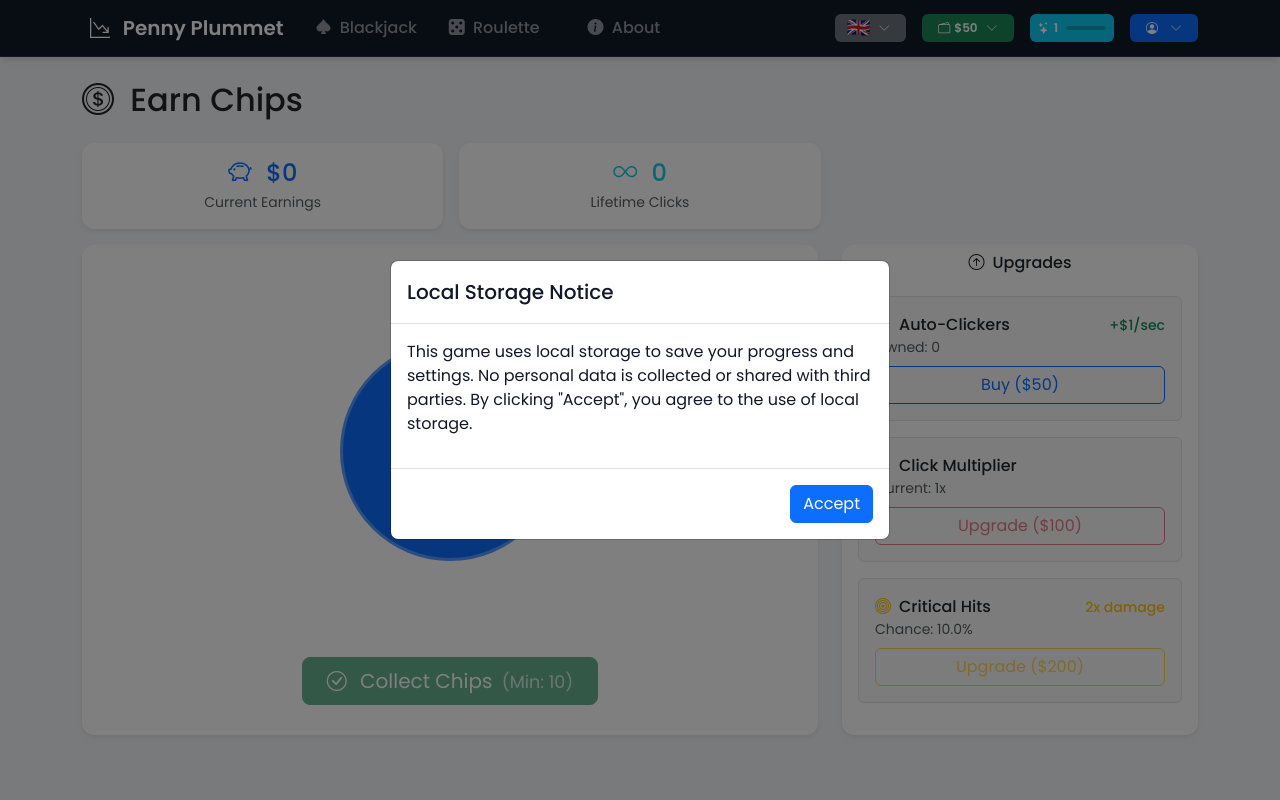
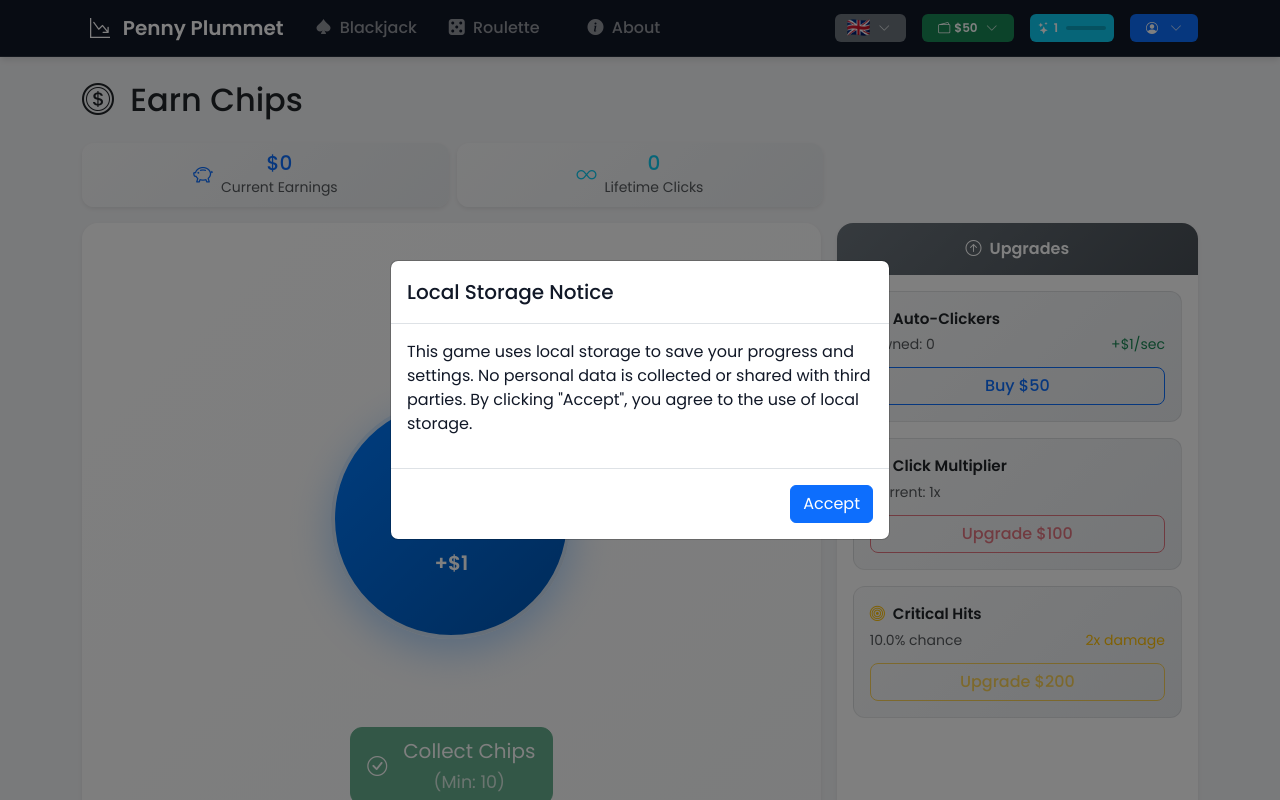
Before and after one commit to benceb2/penny-plummet, a Vue app: page /clicker in a window 1280 px wide. Shown: the top 800 px of the page. Built offline with nearby package versions, Linux system fonts and the light colour scheme.

Commit message:
more clicker layout twaeking

```diff
--- a/src/views/ClickerView.vue
+++ b/src/views/ClickerView.vue
@@ -30,52 +30,59 @@ const comboColor = computed(() => {
     :showBalance="true">
 
     <div class="container-fluid px-0">
-      <!-- Stats Header - Full Width -->
-      <div class="row g-3 mb-3">
+      <!-- Stats Header - Compact and Modern -->
+      <div class="row g-2 mb-3">
         <div class="col-md-4">
-          <div class="card border-0 shadow-sm stat-card">
-            <div class="card-body text-center py-3">
-              <h4 class="text-primary mb-1">
-                <i class="bi bi-piggy-bank me-2"></i>
-                {{ clickerStore.formattedClicks }}
-              </h4>
-              <div class="text-muted small">Current Earnings</div>
+          <div class="stat-card card border-0 shadow-sm h-100">
+            <div class="card-body text-center py-2">
+              <div class="d-flex align-items-center justify-content-center">
+                <i class="bi bi-piggy-bank text-primary me-2 fs-5"></i>
+                <div>
+                  <div class="h5 mb-0 text-primary">{{ clickerStore.formattedClicks }}</div>
+                  <small class="text-muted">Current Earnings</small>
+                </div>
+              </div>
             </div>
           </div>
         </div>
         <div class="col-md-4">
-          <div class="card border-0 shadow-sm stat-card">
-            <div class="card-body text-center py-3">
-              <h4 class="text-info mb-1">
-                <i class="bi bi-infinity me-2"></i>
-                {{ clickerStore.formattedLifetimeClicks }}
-              </h4>
-              <div class="text-muted small">Lifetime Clicks</div>
+          <div class="stat-card card border-0 shadow-sm h-100">
+            <div class="card-body text-center py-2">
+              <div class="d-flex align-items-center justify-content-center">
+                <i class="bi bi-infinity text-info me-2 fs-5"></i>
+                <div>
+                  <div class="h5 mb-0 text-info">{{ clickerStore.formattedLifetimeClicks }}</div>
+                  <small class="text-muted">Lifetime Clicks</small>
+                </div>
+              </div>
             </div>
           </div>
         </div>
         <div class="col-md-4" v-if="clickerStore.prestigeLevel > 0">
-          <div class="card border-0 shadow-sm stat-card">
-            <div class="card-body text-center py-3">
-              <h4 class="text-warning mb-1">
-                <i class="bi bi-star-fill me-2"></i>
-                {{ clickerStore.prestigeLevel }}
-              </h4>
-              <div class="text-muted small">Prestige Level</div>
+          <div class="stat-card card border-0 shadow-sm h-100">
+            <div class="card-body text-center py-2">
+              <div class="d-flex align-items-center justify-content-center">
+                <i class="bi bi-star-fill text-warning me-2 fs-5"></i>
+                <div>
+                  <div class="h5 mb-0 text-warning">{{ clickerStore.prestigeLevel }}</div>
+                  <small class="text-muted">Prestige Level</small>
+                </div>
+              </div>
             </div>
           </div>
         </div>
       </div>
 
       <!-- Main Game Area -->
-      <div class="row ">
+      <div class="row g-3">
         <!-- Left Side - Click Area -->
-        <div class="col-xl-8 col-lg-7">
-          <div class="card h-100 border-0 shadow-sm">
-            <div class="card-body d-flex flex-column align-items-center position-relative pt-5">
+        <div class="col-lg-8">
+          <div class="game-area card border-0 shadow-sm">
+            <div class="card-body d-flex flex-column justify-content-center align-items-center p-5">
 
-              <!-- Combo Display - Absolute positioned to not affect layout -->
-              <div v-if="clickerStore.comboCount > 1" class="position-absolute top-0 start-50 translate-middle-x mt-3">
+              <!-- Combo Display -->
+              <div class="combo-section mb-5" style="min-height: 40px;">
+                <div v-if="clickerStore.comboCount > 1" class="combo-badge">
                   <span :class="`badge ${comboColor} fs-6 pulse px-3 py-2`">
                     <i class="bi bi-lightning-fill me-1"></i>
                     {{ clickerStore.comboCount }}x COMBO!
@@ -84,27 +91,28 @@ const comboColor = computed(() => {
                     </span>
                   </span>
                 </div>
+              </div>
 
-              <!-- Click Button - Centered -->
-              <div class="position-relative mb-5 mt-5">
+              <!-- Main Click Area with generous spacing -->
+              <div class="click-area-container position-relative mb-5">
                 <button
-                  class="btn btn-primary rounded-circle p-0 d-flex align-items-center justify-content-center main-click-btn"
+                  class="main-click-btn btn btn-primary rounded-circle p-0 position-relative"
                   :style="{
-                    width: '200px',
-                    height: '200px',
                     transform: buttonScale,
                     filter: clickerStore.comboCount > 10 ? 'drop-shadow(0 0 30px rgba(13, 110, 253, 0.8))' : 'none'
                   }"
                   @click="clickerStore.handleClick">
-                  <div class="text-center">
-                    <i class="bi bi-coin display-4"></i>
-                    <div class="fs-5 mt-2 fw-bold">
-                      +{{ clickerStore.formattedClickValue }}
-                    </div>
-                    <div class="small text-light opacity-75" v-if="clickerStore.criticalChance > 0.1">
+
+                  <div class="click-content">
+                    <i class="bi bi-coin click-icon"></i>
+                    <div class="click-value">+{{ clickerStore.formattedClickValue }}</div>
+                    <div class="crit-chance" v-if="clickerStore.criticalChance > 0.1">
                       {{ (clickerStore.criticalChance * 100).toFixed(0) }}% Crit
                     </div>
                   </div>
+
+                  <!-- Click ripple effect -->
+                  <div class="click-ripple"></div>
                 </button>
 
                 <!-- Floating Click Animations -->
@@ -122,145 +130,146 @@ const comboColor = computed(() => {
                 </div>
               </div>
 
-              <!-- Action Buttons - Bottom section -->
-              <div class="d-flex gap-3 flex-wrap justify-content-center mt-5">
+              <!-- Action Buttons with proper spacing -->
+              <div class="action-section">
+                <div class="d-flex gap-3 justify-content-center flex-wrap">
                   <button
-                  class="btn btn-success btn-lg px-4 py-2"
+                    class="btn btn-success btn-lg action-btn"
                     @click="clickerStore.collectChips(userStore)"
                     :disabled="clickerStore.clicks < 10">
                     <i class="bi bi-check-circle me-2"></i>
-                  Collect Chips
-                  <small class="ms-1 opacity-75">(Min: 10)</small>
+                    <div>
+                      <div>Collect Chips</div>
+                      <small class="opacity-75">(Min: 10)</small>
+                    </div>
                   </button>
 
                   <button
                     v-if="clickerStore.canPrestige"
-                  class="btn btn-warning btn-lg px-4 py-2"
+                    class="btn btn-warning btn-lg action-btn"
                     @click="clickerStore.prestige()">
                     <i class="bi bi-star-fill me-2"></i>
-                  Prestige
-                  <small class="ms-1 opacity-75">
-                    (+{{ clickerStore.prestigePointsGain - clickerStore.prestigePoints }} pts)
+                    <div>
+                      <div>Prestige</div>
+                      <small class="opacity-75">
+                        +{{ clickerStore.prestigePointsGain - clickerStore.prestigePoints }} pts
                       </small>
+                    </div>
                   </button>
+                </div>
               </div>
             </div>
           </div>
         </div>
 
         <!-- Right Side - Upgrades -->
-        <div class="col-xl-4 col-lg-5">
-          <div class="card h-100 border-0 shadow-sm">
-            <div class="card-header bg-transparent border-0 py-2">
-              <h6 class="mb-0 text-center">
+        <div class="col-lg-4">
+          <div class="upgrades-panel card border-0 shadow-sm h-100">
+            <div class="card-header bg-gradient text-white border-0">
+              <h6 class="mb-0 text-center fw-bold">
                 <i class="bi bi-arrow-up-circle me-2"></i>Upgrades
               </h6>
             </div>
-            <div class="card-body p-3 overflow-auto">
+            <div class="card-body p-3">
+
               <!-- Auto-Clicker -->
-              <div class="mb-3 p-3 bg-light rounded border">
-                <div class="d-flex justify-content-between align-items-start mb-2">
-                  <div class="flex-grow-1">
-                    <div class="fw-medium">
-                      <i class="bi bi-lightning me-2 text-primary"></i>Auto-Clickers
+              <div class="upgrade-item mb-3">
+                <div class="upgrade-header">
+                  <div class="upgrade-info">
+                    <div class="upgrade-title">
+                      <i class="bi bi-lightning text-primary me-2"></i>Auto-Clickers
                     </div>
-                    <div class="small text-muted">
-                      Owned: {{ clickerStore.autoClickersCount }}
+                    <div class="upgrade-stats">
+                      <small class="text-muted">Owned: {{ clickerStore.autoClickersCount }}</small>
+                      <small class="text-success ms-2">+{{ clickerStore.formattedClickValue }}/sec</small>
                     </div>
-                  </div>
-                  <div class="text-end">
-                    <small class="text-success fw-medium">
-                      +{{ clickerStore.formattedClickValue }}/sec
-                    </small>
                   </div>
                 </div>
                 <button
-                  class="btn btn-outline-primary w-100"
+                  class="btn btn-outline-primary w-100 upgrade-btn"
                   @click="clickerStore.buyAutoClicker(userStore)"
                   :disabled="userStore.chips < clickerStore.autoClickerCost">
-                  Buy ({{ clickerStore.formattedAutoClickerCost }})
+                  Buy {{ clickerStore.formattedAutoClickerCost }}
                 </button>
               </div>
 
               <!-- Multiplier -->
-              <div class="mb-3 p-3 bg-light rounded border">
-                <div class="d-flex justify-content-between align-items-start mb-2">
-                  <div class="flex-grow-1">
-                    <div class="fw-medium">
-                      <i class="bi bi-stars me-2 text-danger"></i>Click Multiplier
+              <div class="upgrade-item mb-3">
+                <div class="upgrade-header">
+                  <div class="upgrade-info">
+                    <div class="upgrade-title">
+                      <i class="bi bi-stars text-danger me-2"></i>Click Multiplier
                     </div>
-                    <div class="small text-muted">
-                      Current: {{ clickerStore.multiplierLevel }}x
+                    <div class="upgrade-stats">
+                      <small class="text-muted">Current: {{ clickerStore.multiplierLevel }}x</small>
                     </div>
                   </div>
                 </div>
                 <button
-                  class="btn btn-outline-danger w-100"
+                  class="btn btn-outline-danger w-100 upgrade-btn"
                   @click="clickerStore.buyMultiplier(userStore)"
                   :disabled="userStore.chips < clickerStore.multiplierCost">
-                  Upgrade ({{ clickerStore.formattedMultiplierCost }})
+                  Upgrade {{ clickerStore.formattedMultiplierCost }}
                 </button>
               </div>
 
               <!-- Critical Hit Upgrade -->
-              <div class="mb-3 p-3 bg-light rounded border">
-                <div class="d-flex justify-content-between align-items-start mb-2">
-                  <div class="flex-grow-1">
-                    <div class="fw-medium">
-                      <i class="bi bi-bullseye me-2 text-warning"></i>Critical Hits
+              <div class="upgrade-item mb-3">
+                <div class="upgrade-header">
+                  <div class="upgrade-info">
+                    <div class="upgrade-title">
+                      <i class="bi bi-bullseye text-warning me-2"></i>Critical Hits
                     </div>
-                    <div class="small text-muted">
-                      Chance: {{ (clickerStore.criticalChance * 100).toFixed(1) }}%
+                    <div class="upgrade-stats">
+                      <small class="text-muted">{{ (clickerStore.criticalChance * 100).toFixed(1) }}% chance</small>
+                      <small class="text-warning ms-2">2x damage</small>
                     </div>
-                  </div>
-                  <div class="text-end">
-                    <small class="text-warning fw-medium">2x damage</small>
                   </div>
                 </div>
                 <button
-                  class="btn btn-outline-warning w-100"
+                  class="btn btn-outline-warning w-100 upgrade-btn"
                   @click="clickerStore.buyCriticalUpgrade(userStore)"
                   :disabled="userStore.chips < clickerStore.criticalCost">
-                  Upgrade ({{ clickerStore.formattedCriticalCost }})
+                  Upgrade {{ clickerStore.formattedCriticalCost }}
                 </button>
               </div>
 
               <!-- Auto-Clicker Speed -->
-              <div class="mb-3 p-3 bg-light rounded border" v-if="clickerStore.autoClickersCount > 0">
-                <div class="d-flex justify-content-between align-items-start mb-2">
-                  <div class="flex-grow-1">
-                    <div class="fw-medium">
-                      <i class="bi bi-speedometer2 me-2 text-info"></i>Auto-Click Speed
+              <div class="upgrade-item mb-3" v-if="clickerStore.autoClickersCount > 0">
+                <div class="upgrade-header">
+                  <div class="upgrade-info">
+                    <div class="upgrade-title">
+                      <i class="bi bi-speedometer2 text-info me-2"></i>Auto-Click Speed
                     </div>
-                    <div class="small text-muted">
-                      Interval: {{ clickerStore.autoClickerSpeed }}ms
+                    <div class="upgrade-stats">
+                      <small class="text-muted">{{ clickerStore.autoClickerSpeed }}ms interval</small>
                     </div>
                   </div>
                 </div>
                 <button
-                  class="btn btn-outline-info w-100"
+                  class="btn btn-outline-info w-100 upgrade-btn"
                   @click="clickerStore.buyAutoClickerSpeed(userStore)"
                   :disabled="userStore.chips < clickerStore.autoClickerSpeedCost">
-                  Upgrade ({{ clickerStore.formattedAutoClickerSpeedCost }})
+                  Upgrade {{ clickerStore.formattedAutoClickerSpeedCost }}
                 </button>
               </div>
 
               <!-- Prestige Info -->
               <div v-if="!clickerStore.canPrestige && clickerStore.totalLifetimeClicks > 0"
-                class="mt-3 p-3 bg-warning bg-opacity-10 rounded border border-warning border-opacity-25">
+                class="prestige-progress mt-4 p-3 rounded bg-warning bg-opacity-10 border border-warning border-opacity-25">
                 <div class="text-center">
-                  <i class="bi bi-star text-warning me-2"></i>
-                  <strong class="text-warning">Prestige Progress</strong>
-                  <div class="progress mt-2 mb-2">
+                  <div class="fw-semibold text-warning mb-2">
+                    <i class="bi bi-star me-1"></i>Prestige Progress
+                  </div>
+                  <div class="progress mb-2" style="height: 8px;">
                     <div
                       class="progress-bar bg-warning"
                       :style="{ width: Math.min(clickerStore.totalLifetimeClicks / 1000000 * 100, 100) + '%' }">
                     </div>
                   </div>
                   <small class="text-muted">
-                    {{ clickerStore.formattedLifetimeClicks }} / 1,000,000 clicks
-                    <br>
-                    <em>Prestige resets progress but gives permanent bonuses!</em>
+                    {{ clickerStore.formattedLifetimeClicks }} / 1M clicks
+                    <br><em>Reset for permanent bonuses!</em>
                   </small>
                 </div>
               </div>
@@ -273,23 +282,172 @@ const comboColor = computed(() => {
 </template>
 
 <style scoped>
-/* Minimal custom CSS - mostly Bootstrap classes used */
+/* Modern card styling */
+.stat-card {
+  background: linear-gradient(135deg, #f8f9fa 0%, #e9ecef 100%);
+  transition: all 0.3s ease;
+  border-radius: 12px !important;
+}
+
 .stat-card:hover {
   transform: translateY(-2px);
-  transition: transform 0.2s ease;
+  box-shadow: 0 8px 25px rgba(0, 0, 0, 0.1) !important;
 }
 
+/* Game area styling */
+.game-area {
+  background: linear-gradient(135deg, #ffffff 0%, #f8f9fa 100%);
+  border-radius: 16px !important;
+  min-height: 600px;
+}
+
+/* Click area container for better spacing */
+.click-area-container {
+  padding: 40px;
+  display: flex;
+  justify-content: center;
+  align-items: center;
+}
+
+.combo-section {
+  display: flex;
+  justify-content: center;
+  align-items: center;
+}
+
+/* Click button - completely redesigned */
 .main-click-btn {
-  transition: all 0.1s ease-in-out;
-  border: 3px solid rgba(255, 255, 255, 0.3);
+  width: 240px;
+  height: 240px;
+  border: 4px solid rgba(255, 255, 255, 0.8) !important;
+  background: linear-gradient(135deg, #007bff 0%, #0056b3 100%) !important;
+  box-shadow: 0 12px 40px rgba(0, 123, 255, 0.3);
+  transition: all 0.2s cubic-bezier(0.4, 0, 0.2, 1);
+  position: relative;
+  overflow: hidden;
+}
+
+.main-click-btn:hover {
+  transform: scale(1.05);
+  box-shadow: 0 12px 40px rgba(0, 123, 255, 0.4);
+  border-color: rgba(255, 255, 255, 1) !important;
 }
 
 .main-click-btn:active {
-  transform: scale(0.95) !important;
+  transform: scale(0.95);
 }
 
-.main-click-btn:hover {
-  box-shadow: 0 0 30px rgba(13, 110, 253, 0.4);
+.click-content {
+  position: relative;
+  z-index: 2;
+  color: white;
+}
+
+.click-icon {
+  font-size: 3.5rem;
+  display: block;
+  margin-bottom: 8px;
+}
+
+.click-value {
+  font-size: 1.25rem;
+  font-weight: bold;
+  margin-bottom: 4px;
+}
+
+.crit-chance {
+  font-size: 0.75rem;
+  opacity: 0.9;
+}
+
+/* Click ripple effect */
+.click-ripple {
+  position: absolute;
+  top: 50%;
+  left: 50%;
+  width: 0;
+  height: 0;
+  border-radius: 50%;
+  background: rgba(255, 255, 255, 0.3);
+  transform: translate(-50%, -50%);
+  transition: all 0.3s ease;
+  pointer-events: none;
+}
+
+.main-click-btn:active .click-ripple {
+  width: 300px;
+  height: 300px;
+  opacity: 0;
+}
+
+/* Action buttons */
+.action-btn {
+  min-width: 140px;
+  border-radius: 12px !important;
+  transition: all 0.3s ease;
+  display: flex;
+  align-items: center;
+  gap: 8px;
+}
+
+.action-btn:hover {
+  transform: translateY(-2px);
+  box-shadow: 0 6px 20px rgba(0, 0, 0, 0.15);
+}
+
+/* Upgrades panel */
+.upgrades-panel {
+  border-radius: 16px !important;
+}
+
+.upgrades-panel .card-header {
+  background: linear-gradient(135deg, #6c757d 0%, #495057 100%) !important;
+  border-radius: 16px 16px 0 0 !important;
+}
+
+.upgrade-item {
+  background: linear-gradient(135deg, #f8f9fa 0%, #e9ecef 100%);
+  border-radius: 12px;
+  padding: 16px;
+  border: 1px solid rgba(0, 0, 0, 0.08);
+  transition: all 0.3s ease;
+}
+
+.upgrade-item:hover {
+  transform: translateY(-1px);
+  box-shadow: 0 4px 15px rgba(0, 0, 0, 0.1);
+  border-color: rgba(0, 0, 0, 0.15);
+}
+
+.upgrade-header {
+  margin-bottom: 12px;
+}
+
+.upgrade-title {
+  font-weight: 600;
+  font-size: 0.95rem;
+  margin-bottom: 4px;
+}
+
+.upgrade-stats {
+  display: flex;
+  justify-content: space-between;
+  align-items: center;
+}
+
+.upgrade-btn {
+  border-radius: 8px !important;
+  font-weight: 500;
+  transition: all 0.2s ease;
+}
+
+.upgrade-btn:hover {
+  transform: translateY(-1px);
+}
+
+/* Combo and floating animations */
+.combo-badge {
+  animation: bounceIn 0.5s ease;
 }
 
 .floating-number {
@@ -299,6 +457,7 @@ const comboColor = computed(() => {
   pointer-events: none;
   animation: floatUp 2s ease-out forwards;
   z-index: 10;
+  text-shadow: 0 1px 3px rgba(0, 0, 0, 0.3);
 }
 
 .floating-number.critical {
@@ -309,12 +468,33 @@ const comboColor = computed(() => {
 @keyframes floatUp {
   0% {
     opacity: 1;
-    transform: translateY(0px);
+    transform: translateY(0px) scale(1);
+  }
+
+  50% {
+    transform: translateY(-30px) scale(1.1);
   }
 
   100% {
     opacity: 0;
-    transform: translateY(-60px);
+    transform: translateY(-60px) scale(0.8);
+  }
+}
+
+@keyframes bounceIn {
+  0% {
+    opacity: 0;
+    transform: scale(0.3);
+  }
+
+  50% {
+    opacity: 1;
+    transform: scale(1.05);
+  }
+
+  100% {
+    opacity: 1;
+    transform: scale(1);
   }
 }
 
@@ -332,22 +512,56 @@ const comboColor = computed(() => {
   }
 }
 
-/* Mobile responsive adjustments */
-@media (max-width: 768px) {
+/* Responsive design */
+@media (max-width: 991px) {
   .main-click-btn {
-    width: 160px !important;
-    height: 160px !important;
+    width: 200px;
+    height: 200px;
   }
 
-  .main-click-btn .display-4 {
-    font-size: 2.5rem !important;
+  .click-icon {
+    font-size: 3rem;
+  }
+
+  .click-area-container {
+    padding: 30px;
+  }
+
+  .game-area {
+    min-height: 550px;
   }
 }
 
-@media (min-width: 1200px) {
+@media (max-width: 768px) {
   .main-click-btn {
-    width: 220px !important;
-    height: 220px !important;
+    width: 180px;
+    height: 180px;
+  }
+
+  .click-icon {
+    font-size: 2.5rem;
+  }
+
+  .action-btn {
+    min-width: 120px;
+    font-size: 0.9rem;
+  }
+
+  .click-area-container {
+    padding: 20px;
+  }
+
+  .game-area {
+    min-height: 500px;
+  }
+
+  .card-body {
+    padding: 2rem !important;
   }
 }
+
+/* Prestige progress */
+.prestige-progress {
+  border-radius: 12px !important;
+}
 </style>
```
Lines whose indentation alone changed are shown as unchanged.
